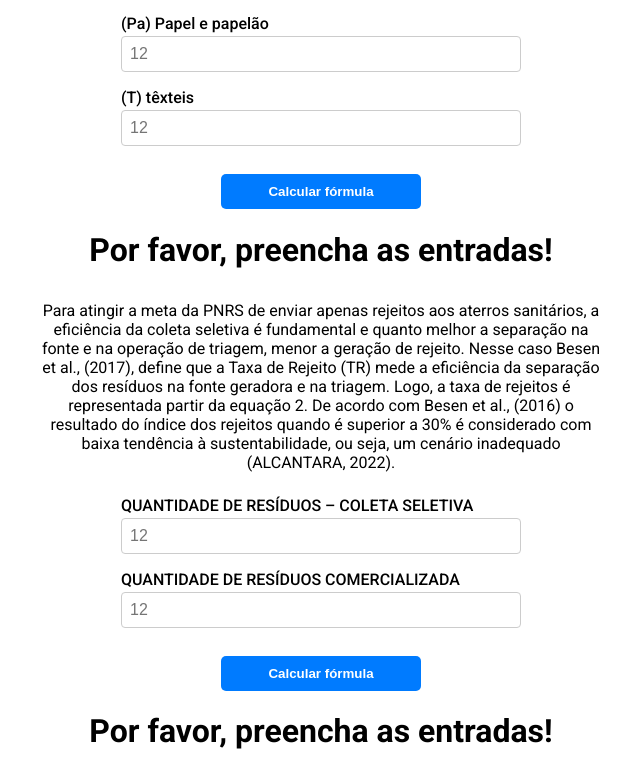
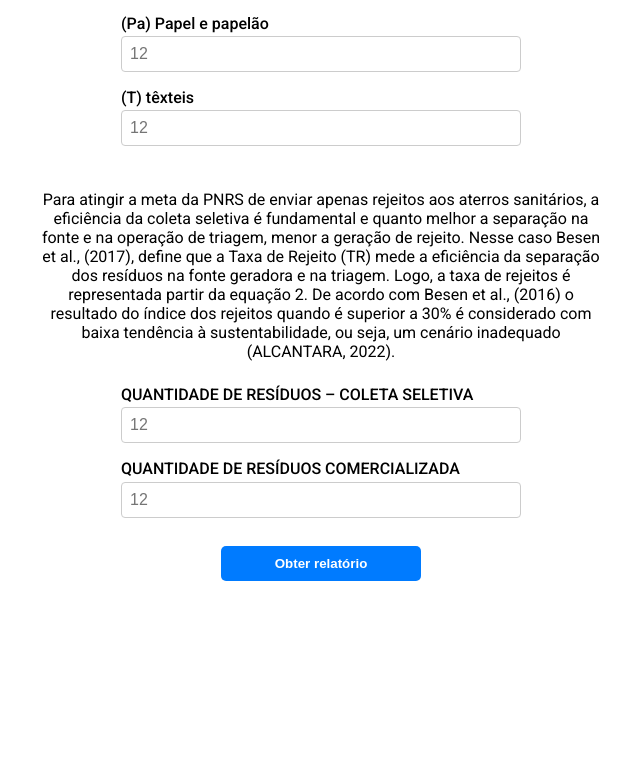
Before and after one commit to helenbc/PlanWebCDR, a Next.js app: page / in a window 1280 px wide. Shown: the part 1253-2027 px from the top of the page, without its empty margins (319-959 px from the left). After the commit the page ends 1842 px from the top, so only its background shows below. Built offline with nearby package versions, Linux system fonts and the light colour scheme.

Commit message:
feat: get generated report

```diff
--- a/app/page.tsx
+++ b/app/page.tsx
@@ -5,8 +5,6 @@ import { Container, InfoText, Title } from "@/components/home/styles";
 import Input from "@/components/Input";
 import Spacer from "@/components/Spacer";
 import NavBar from "@/components/NavBar";
-
-import * as mathService from "@/services/math";
 
 export default function Page() {
 	const [cityName, setCityName] = useState("");
@@ -31,26 +29,11 @@ export default function Page() {
 		"Por favor, preencha as entradas!",
 	);
 
-	function calculateFormula1() {
-		const result = mathService.getFormula1({
-			o: Number(fracaoOrganica),
-			s: Number(sanitarios),
-			pl: Number(plasticos),
-			pa: Number(papeis),
-			t: Number(texteis),
-		});
-		console.log(result);
-
-		setFormula1Result(result.toString());
-	}
-
-	function calculateFormula2() {
-		const result = mathService.getFormula2({
-			coletaSeletiva: Number(coletaSeletiva),
-			comercializada: Number(comercializada),
-		});
-
-		setFormula2Result(result.toString());
+	function generateReport() {
+		window.open(
+			`/api/reports?o=${fracaoOrganica}&s=${sanitarios}&pl=${plasticos}&pa=${papeis}&t=${texteis}&coletaSeletiva=${coletaSeletiva}&comercializada=${comercializada}`,
+			'_blank'
+		)
 	}
 
 	return (
@@ -152,10 +135,6 @@ export default function Page() {
 
 				<Spacer space={20} />
 
-				<Button title="Calcular fórmula" onClick={calculateFormula1} />
-
-				<Title>{formula1Result}</Title>
-
 				<InfoText>
 					Para atingir a meta da PNRS de enviar apenas rejeitos aos aterros
 					sanitários, a eficiência da coleta seletiva é fundamental e quanto
@@ -183,9 +162,7 @@ export default function Page() {
 
 				<Spacer space={20} />
 
-				<Button title="Calcular fórmula" onClick={calculateFormula2} />
-
-				<Title>{formula2Result}</Title>
+				<Button title="Obter relatório" onClick={generateReport} />
 			</Container>
 		</>
 	);
```
